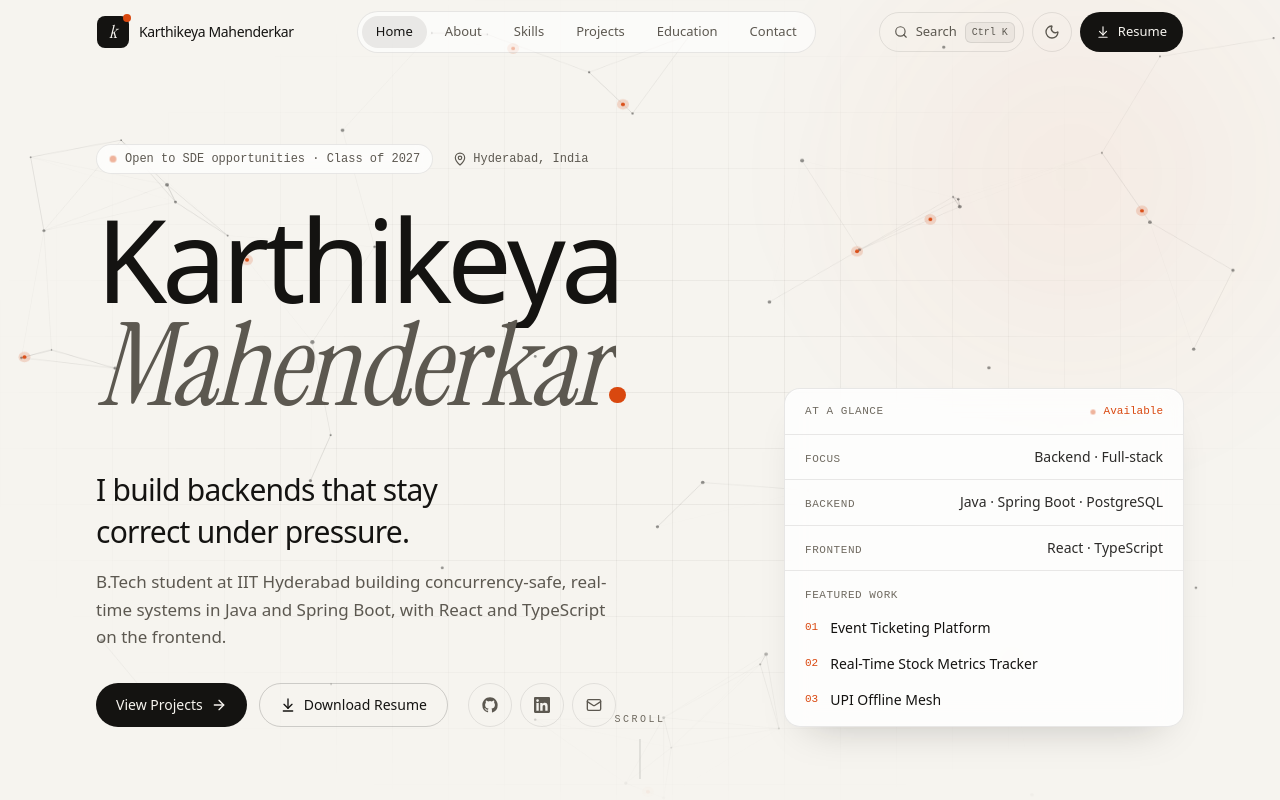
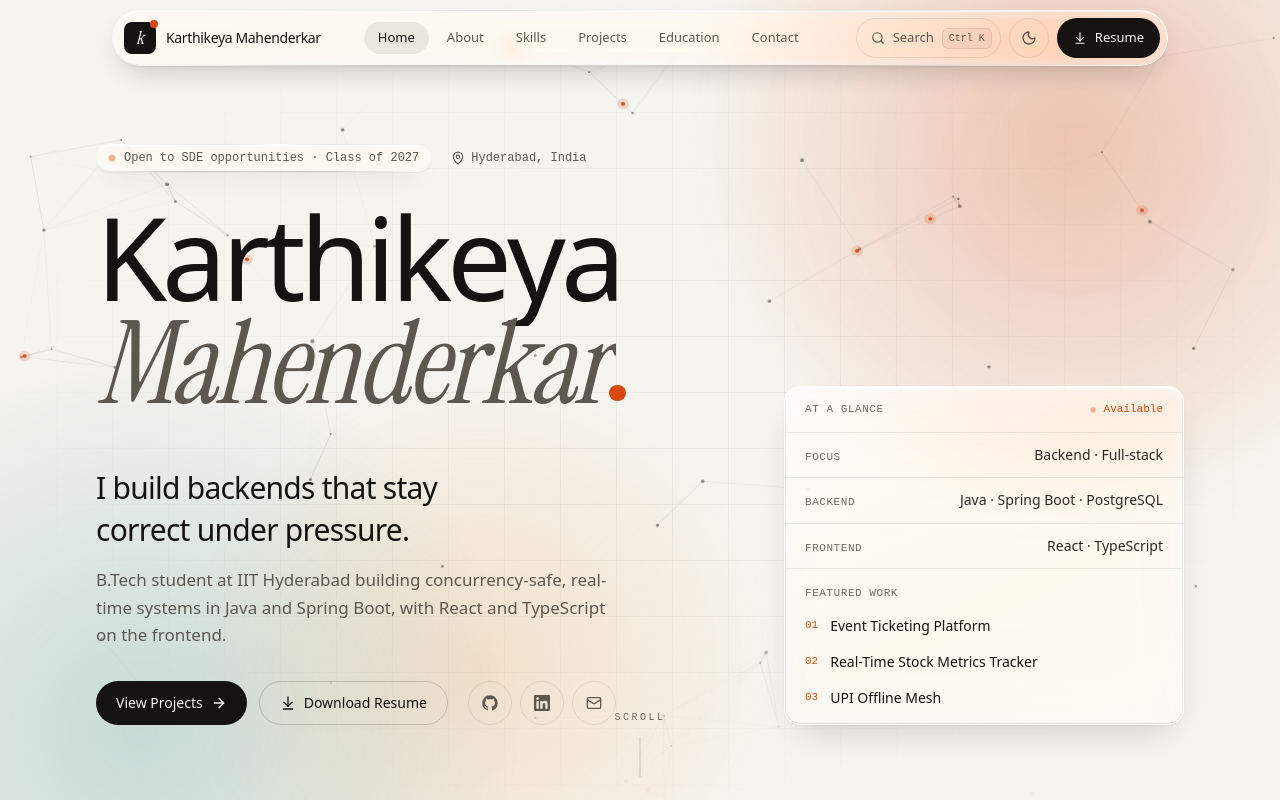
Before and after one commit to karthikeya-mahenderkar/portfolio, a React (Vite) app: page / in a window 1280 px wide. Shown: the top 800 px of the page. Built offline with nearby package versions, Linux system fonts and the light colour scheme.

Commit message:
Liquid glass: floating nav pill, glass cards and overlays, ambient backdrop

```diff
--- a/src/App.tsx
+++ b/src/App.tsx
@@ -20,6 +20,11 @@ export default function App() {
 
   return (
     <MotionConfig reducedMotion="user">
+      <div className="ambient" aria-hidden="true">
+        <span />
+        <span />
+        <span />
+      </div>
       <Navbar theme={theme} onToggleTheme={toggle} />
       <main id="main" tabIndex={-1} className="outline-none">
         <Hero />
@@ -37,7 +42,7 @@ export default function App() {
         offset={24}
         toastOptions={{
           classNames: {
-            toast: '!rounded-xl !border !border-line-strong !bg-elev !text-fg !shadow-card !font-sans',
+            toast: 'glass-thick !rounded-xl !border !text-fg !font-sans',
             description: '!text-muted !font-mono !text-[11px]',
             icon: '!text-accent',
           },
--- a/src/components/CaseStudyExtras.tsx
+++ b/src/components/CaseStudyExtras.tsx
@@ -10,7 +10,7 @@ export function ArchitectureFlow({ steps }: { steps: Project['architecture'] })
     <ol className="flex flex-col items-stretch gap-1.5 md:flex-row md:gap-1" aria-label="Architecture, in request order">
       {steps.map((s, i) => (
         <Fragment key={s.label}>
-          <li className="min-w-0 flex-1 rounded-xl border border-line bg-elev px-3.5 py-3 transition-colors hover:border-line-strong">
+          <li className="glass relative min-w-0 flex-1 rounded-xl border px-3.5 py-3">
             <span className="block font-mono text-[10px] tracking-wider text-accent">{String(i + 1).padStart(2, '0')}</span>
             <span className="mt-1 block text-sm leading-tight font-medium text-fg">{s.label}</span>
             <span className="mt-1 block font-mono text-[10.5px] leading-snug text-subtle">{s.detail}</span>
--- a/src/components/CommandPalette.tsx
+++ b/src/components/CommandPalette.tsx
@@ -67,8 +67,8 @@ export default function CommandPalette({ open, onOpenChange, theme, onToggleThem
       onOpenChange={onOpenChange}
       label="Command menu"
       loop
-      overlayClassName="fixed inset-0 z-[80] bg-black/50 backdrop-blur-sm"
-      contentClassName="fixed top-[12vh] left-1/2 z-[81] w-[calc(100%-2rem)] max-w-xl -translate-x-1/2 overflow-hidden rounded-2xl border border-line-strong bg-elev shadow-2xl outline-none"
+      overlayClassName="fixed inset-0 z-[80] bg-black/30 backdrop-blur-[2px]"
+      contentClassName="fixed top-[12vh] left-1/2 z-[81] w-[calc(100%-2rem)] max-w-xl -translate-x-1/2 glass-thick overflow-hidden rounded-2xl border outline-none"
     >
       <div className="flex items-center gap-3 border-b border-line px-4">
         <span className="font-mono text-xs text-accent" aria-hidden="true">
--- a/src/components/Navbar.tsx
+++ b/src/components/Navbar.tsx
@@ -19,7 +19,6 @@ export function Navbar({ theme, onToggleTheme }: { theme: Theme; onToggleTheme:
   const active = useActiveSection(sectionIds)
   const [open, setOpen] = useState(false)
   const [mac] = useState(isMac)
-  const pill = scrolled && !open
 
   // Lock scroll + close on Escape while the mobile menu is open.
   useEffect(() => {
@@ -36,24 +35,19 @@ export function Navbar({ theme, onToggleTheme }: { theme: Theme; onToggleTheme:
   return (
     <>
     <header
-      className={cn(
-        'fixed inset-x-0 top-0 z-50 border-b transition-colors duration-300',
-        open ? 'border-line bg-bg' : 'border-transparent',
-      )}
+      className="pointer-events-none fixed inset-x-0 top-0 z-50 px-3 pt-2.5"
     >
       <a
         href="#main"
-        className="sr-only rounded-full bg-fg px-4 py-2 text-bg focus:not-sr-only focus:absolute focus:top-3 focus:left-3 focus:z-[70]"
+        className="pointer-events-auto sr-only rounded-full bg-fg px-4 py-2 text-bg focus:not-sr-only focus:absolute focus:top-3 focus:left-3 focus:z-[70]"
       >
         Skip to content
       </a>
       <nav
         aria-label="Primary"
         className={cn(
-          'mx-auto flex items-center justify-between gap-4 border transition-[width,max-width,height,margin,padding,background-color,border-color,box-shadow,border-radius] duration-500 ease-[cubic-bezier(0.22,1,0.36,1)]',
-          pill
-            ? 'mt-2.5 h-14 w-[calc(100%-1.5rem)] max-w-[66rem] rounded-full border-line bg-bg/70 pr-2 pl-3 shadow-card backdrop-blur-xl'
-            : 'h-16 w-full max-w-[72rem] rounded-none border-transparent px-5 sm:px-8',
+          'liquid-glass pointer-events-auto relative mx-auto flex h-14 w-full max-w-[66rem] items-center justify-between gap-4 rounded-full pr-2 pl-3',
+          scrolled && 'is-scrolled',
         )}
       >
         <a href="#home" className="group flex items-center gap-2.5" aria-label={`${profile.name} — home`}>
@@ -64,7 +58,7 @@ export function Navbar({ theme, onToggleTheme }: { theme: Theme; onToggleTheme:
           <span className="hidden text-sm font-medium tracking-tight sm:block">{profile.name}</span>
         </a>
 
-        <ul className={cn('hidden items-center gap-1 rounded-full border p-1 transition-colors duration-500 lg:flex', pill ? 'border-transparent bg-transparent' : 'border-line bg-elev/60')}>
+        <ul className="hidden items-center gap-1 lg:flex">
           {navItems.map((item) => (
             <li key={item.id}>
               <a
@@ -134,7 +128,7 @@ export function Navbar({ theme, onToggleTheme }: { theme: Theme; onToggleTheme:
             exit={{ opacity: 0 }}
             transition={{ duration: 0.2 }}
             data-lenis-prevent
-            className="fixed inset-x-0 top-16 bottom-0 z-40 overflow-y-auto bg-bg lg:hidden"
+            className="glass-thick fixed inset-0 z-40 overflow-y-auto pt-16 lg:hidden"
           >
             <div className="container-page flex h-full flex-col justify-between pt-8 pb-10">
               <ul className="space-y-1">
--- a/src/sections/About.tsx
+++ b/src/sections/About.tsx
@@ -15,7 +15,7 @@ function SubHeading({ children }: { children: string }) {
 
 function DetailsCard() {
   return (
-    <div className="glow-border overflow-hidden rounded-2xl border border-line bg-elev shadow-card">
+    <div className="glass glow-border overflow-hidden rounded-2xl border">
       <div className="flex flex-wrap items-center justify-between gap-3 border-b border-line px-6 py-4">
         <span className="inline-flex items-center gap-2 text-sm font-medium text-fg">
           <GraduationCap className="size-4 text-accent" aria-hidden="true" />
@@ -81,7 +81,7 @@ export function About() {
                   <Reveal delay={i * 0.08} className="h-full">
                     <a
                       href={`#${p.projectId}`}
-                      className="group glow-border flex h-full flex-col rounded-2xl border border-line bg-elev p-6 transition-all duration-300 hover:-translate-y-0.5 hover:border-line-strong hover:shadow-card"
+                      className="group glass glow-border flex h-full flex-col rounded-2xl border p-6 duration-300 hover:-translate-y-0.5"
                     >
                       <div className="mb-6 flex items-center justify-between gap-3">
                         <span className="grid size-10 place-items-center rounded-xl border border-line text-muted transition-colors duration-300 group-hover:border-accent/40 group-hover:text-accent">
--- a/src/sections/Education.tsx
+++ b/src/sections/Education.tsx
@@ -31,7 +31,7 @@ export function Education() {
             <div className="relative">
               <span aria-hidden="true" className="absolute top-7 -left-9 size-[15px] rounded-full border-[3px] border-bg bg-accent ring-1 ring-accent sm:-left-12" />
               <Reveal>
-                <article className="group glow-border rounded-2xl border border-line bg-bg p-6 transition-colors duration-300 hover:border-line-strong sm:p-8">
+                <article className="group glass glow-border rounded-2xl border p-6 duration-300 sm:p-8">
                   <div className="flex flex-wrap items-center justify-between gap-3">
                     <span className="inline-flex items-center gap-2 rounded-full bg-accent-soft px-3 py-1 font-mono text-[11px] text-accent">
                       <GraduationCap className="size-3.5" /> Currently pursuing
@@ -56,7 +56,7 @@ export function Education() {
                 <p className="mb-3 font-mono text-[11px] tracking-wider text-subtle uppercase">Schooling</p>
                 <ul className="grid gap-3 sm:grid-cols-2">
                   {schooling.map((s) => (
-                    <li key={s.institution} className="rounded-xl border border-line bg-bg px-5 py-4 transition-colors duration-300 hover:border-line-strong">
+                    <li key={s.institution} className="glass relative rounded-xl border px-5 py-4 duration-300">
                       <div className="flex items-baseline justify-between gap-3">
                         <h3 className="font-medium tracking-tight">{s.institution}</h3>
                         <span className="shrink-0 font-mono text-[11px] text-subtle">{s.year}</span>
@@ -73,7 +73,7 @@ export function Education() {
           </div>
 
           <Reveal delay={0.12} className="lg:col-span-4">
-            <div className="rounded-2xl border border-line bg-bg p-7 transition-colors duration-300 hover:border-line-strong">
+            <div className="glass relative rounded-2xl border p-7 duration-300">
               <span className="mb-5 grid size-10 place-items-center rounded-xl bg-accent-soft text-accent">
                 <Sparkles className="size-[18px]" />
               </span>
--- a/src/sections/Hero.tsx
+++ b/src/sections/Hero.tsx
@@ -20,7 +20,7 @@ const glance = [
 /** Compact "at a glance" card — gives the hero a right-hand focal point. */
 function NowCard() {
   return (
-    <div className="glow-border w-full overflow-hidden rounded-2xl border border-line bg-elev/80 shadow-card backdrop-blur-md lg:w-[25rem]">
+    <div className="glass glow-border w-full overflow-hidden rounded-2xl border lg:w-[25rem]">
       <div className="flex items-center justify-between border-b border-line px-5 py-3.5">
         <span className="font-mono text-[11px] tracking-wider text-subtle uppercase">At a glance</span>
         <span className="inline-flex items-center gap-2 font-mono text-[11px] text-accent">
@@ -80,7 +80,7 @@ export function Hero() {
 
       <div className="container-page relative z-10 flex flex-1 flex-col justify-center py-14 md:py-20">
         <motion.div {...rise(0.05)} className="mb-8 flex flex-wrap items-center gap-x-5 gap-y-3 font-mono text-xs text-muted">
-          <span className="inline-flex items-center gap-2 rounded-full border border-line bg-elev/70 px-3 py-1.5 backdrop-blur">
+          <span className="liquid-glass relative inline-flex items-center gap-2 rounded-full px-3 py-1.5">
             <span className="size-2 rounded-full bg-accent [animation:pulse-dot_2s_ease-in-out_infinite]" />
             Open to SDE opportunities · Class of {profile.graduation}
           </span>
--- a/src/sections/Projects.tsx
+++ b/src/sections/Projects.tsx
@@ -222,7 +222,7 @@ function CaseStudy({ project, onClose, fromLink = false }: { project: Project; o
       <motion.div
         key="backdrop"
         aria-hidden="true"
-        className="fixed inset-0 z-[90] bg-bg/85 backdrop-blur-md"
+        className="fixed inset-0 z-[90] bg-bg/70 backdrop-blur-2xl backdrop-saturate-150"
         initial={{ opacity: 0 }}
         animate={{ opacity: 1 }}
         exit={{ opacity: 0, transition: { duration: 0.3 } }}
@@ -251,7 +251,7 @@ function CaseStudy({ project, onClose, fromLink = false }: { project: Project; o
               type="button"
               onClick={onClose}
               aria-label="Close case study"
-              className="grid size-11 shrink-0 place-items-center rounded-full border border-line-strong bg-elev text-muted transition-colors hover:border-fg/40 hover:text-fg"
+              className="liquid-glass relative grid size-11 shrink-0 place-items-center rounded-full text-muted transition-colors hover:text-fg"
             >
               <X className="size-4" />
             </button>
--- a/src/sections/Skills.tsx
+++ b/src/sections/Skills.tsx
@@ -65,7 +65,7 @@ export function Skills() {
                 <Reveal
                   delay={(i % 3) * 0.06}
                   className={cn(
-                    'group glow-border h-full rounded-2xl border border-line bg-bg p-6 transition-all duration-300 hover:-translate-y-0.5 hover:border-line-strong hover:shadow-card sm:p-7',
+                    'group glass glow-border h-full rounded-2xl border p-6 duration-300 hover:-translate-y-0.5 sm:p-7',
                     wide && 'lg:flex lg:items-center lg:gap-10',
                   )}
                 >
--- a/src/styles/index.css
+++ b/src/styles/index.css
@@ -215,3 +215,264 @@
     transform: scale(0.85);
   }
 }
+
+/* ── Liquid glass (iOS 26 style) ───────────────────────────── */
+/* A thin, highly transparent lens: strong saturate+blur vibrancy, a
+   specular rim that is brighter top-left and bottom-right, a soft
+   inner glow along the top edge, and a diffuse drop shadow. */
+.liquid-glass {
+  --lg-tint: rgb(255 255 255 / 0.08);
+  --lg-rim-a: rgb(255 255 255 / 0.95);
+  --lg-rim-b: rgb(255 255 255 / 0.15);
+  --lg-glow: rgb(255 255 255 / 0.55);
+  --lg-shade: rgb(0 0 0 / 0.06);
+  --lg-drop: 0 10px 30px -10px rgb(20 19 17 / 0.25), 0 2px 6px -2px rgb(20 19 17 / 0.08);
+  isolation: isolate;
+  background:
+    radial-gradient(120% 140% at 20% -40%, rgb(255 255 255 / 0.18), transparent 55%),
+    var(--lg-tint);
+  -webkit-backdrop-filter: blur(10px) saturate(200%) brightness(1.02);
+  backdrop-filter: blur(10px) saturate(200%) brightness(1.02);
+  box-shadow:
+    inset 0 1px 0.5px var(--lg-glow),
+    inset 0 -1px 1px var(--lg-shade),
+    inset 0 0 12px rgb(255 255 255 / 0.08),
+    var(--lg-drop);
+  transition: background-color 0.4s, box-shadow 0.4s;
+}
+/* Specular rim: a 1px gradient border painted via mask. */
+.liquid-glass::before {
+  content: '';
+  position: absolute;
+  inset: 0;
+  border-radius: inherit;
+  padding: 1px;
+  background: linear-gradient(
+    135deg,
+    var(--lg-rim-a) 0%,
+    var(--lg-rim-b) 35%,
+    transparent 50%,
+    var(--lg-rim-b) 65%,
+    var(--lg-rim-a) 100%
+  );
+  -webkit-mask: linear-gradient(#000 0 0) content-box, linear-gradient(#000 0 0);
+  -webkit-mask-composite: xor;
+  mask-composite: exclude;
+  pointer-events: none;
+  z-index: -1;
+}
+/* Once content scrolls beneath, the lens gets slightly more body so
+   text on the bar stays legible over busy sections. */
+.liquid-glass.is-scrolled {
+  --lg-tint: rgb(255 255 255 / 0.2);
+}
+[data-theme='dark'] .liquid-glass {
+  --lg-tint: rgb(40 40 44 / 0.28);
+  --lg-rim-a: rgb(255 255 255 / 0.4);
+  --lg-rim-b: rgb(255 255 255 / 0.06);
+  --lg-glow: rgb(255 255 255 / 0.18);
+  --lg-shade: rgb(0 0 0 / 0.35);
+  --lg-drop: 0 12px 34px -10px rgb(0 0 0 / 0.7), 0 2px 6px -2px rgb(0 0 0 / 0.4);
+  background:
+    radial-gradient(120% 140% at 20% -40%, rgb(255 255 255 / 0.08), transparent 55%),
+    var(--lg-tint);
+  -webkit-backdrop-filter: blur(14px) saturate(170%) brightness(0.92);
+  backdrop-filter: blur(14px) saturate(170%) brightness(0.92);
+}
+[data-theme='dark'] .liquid-glass.is-scrolled {
+  --lg-tint: rgb(30 30 33 / 0.5);
+}
+@supports not ((backdrop-filter: blur(1px)) or (-webkit-backdrop-filter: blur(1px))) {
+  .liquid-glass,
+  [data-theme='dark'] .liquid-glass {
+    background: var(--bg-elev);
+  }
+}
+
+/* ── Liquid glass: cards and overlays ──────────────────────── */
+/* Same lens as the nav, in two thicknesses:
+   .glass        — cards sitting in page flow (thin, content shows through)
+   .glass-thick  — overlays that need legibility over anything (palette,
+                   menus, dialogs, toasts) */
+.glass,
+.glass-thick {
+  --lg-tint: rgb(255 255 255 / 0.38);
+  --lg-blur: 18px;
+  --lg-rim-a: rgb(255 255 255 / 0.9);
+  --lg-rim-b: rgb(255 255 255 / 0.2);
+  --lg-glow: rgb(255 255 255 / 0.7);
+  --lg-shade: rgb(20 19 17 / 0.05);
+  --lg-drop: 0 18px 40px -24px rgb(20 19 17 / 0.28);
+  isolation: isolate;
+  border-color: rgb(255 255 255 / 0.5);
+  background:
+    linear-gradient(160deg, rgb(255 255 255 / 0.3), transparent 40%),
+    var(--lg-tint);
+  -webkit-backdrop-filter: blur(var(--lg-blur)) saturate(180%);
+  backdrop-filter: blur(var(--lg-blur)) saturate(180%);
+  box-shadow:
+    inset 0 1px 0.5px var(--lg-glow),
+    inset 0 -1px 1px var(--lg-shade),
+    var(--lg-drop);
+  transition-property: transform, border-color, box-shadow, background-color;
+}
+.glass-thick {
+  --lg-tint: rgb(250 249 246 / 0.72);
+  --lg-blur: 28px;
+  --lg-drop: 0 30px 80px -20px rgb(20 19 17 / 0.4);
+}
+.glass::before,
+.glass-thick::before {
+  content: '';
+  position: absolute;
+  inset: -1px;
+  border-radius: inherit;
+  padding: 1px;
+  background: linear-gradient(
+    135deg,
+    var(--lg-rim-a) 0%,
+    var(--lg-rim-b) 30%,
+    transparent 50%,
+    var(--lg-rim-b) 70%,
+    var(--lg-rim-a) 100%
+  );
+  -webkit-mask: linear-gradient(#000 0 0) content-box, linear-gradient(#000 0 0);
+  -webkit-mask-composite: xor;
+  mask-composite: exclude;
+  pointer-events: none;
+  z-index: 1;
+}
+.glass:hover {
+  --lg-tint: rgb(255 255 255 / 0.5);
+  --lg-drop: 0 24px 48px -24px rgb(20 19 17 / 0.35);
+}
+[data-theme='dark'] :is(.glass, .glass-thick) {
+  --lg-tint: rgb(255 255 255 / 0.035);
+  --lg-rim-a: rgb(255 255 255 / 0.28);
+  --lg-rim-b: rgb(255 255 255 / 0.05);
+  --lg-glow: rgb(255 255 255 / 0.1);
+  --lg-shade: rgb(0 0 0 / 0.4);
+  --lg-drop: 0 24px 50px -24px rgb(0 0 0 / 0.8);
+  border-color: rgb(255 255 255 / 0.07);
+  background:
+    linear-gradient(160deg, rgb(255 255 255 / 0.05), transparent 40%),
+    var(--lg-tint);
+}
+[data-theme='dark'] .glass-thick {
+  --lg-tint: rgb(24 24 26 / 0.72);
+  --lg-drop: 0 30px 80px -20px rgb(0 0 0 / 0.85);
+}
+[data-theme='dark'] .glass:hover {
+  --lg-tint: rgb(255 255 255 / 0.06);
+}
+/* Light mode: white glass on a near-white page has no contrast, so the
+   lens is defined by its edges instead — a crisp bright rim, a faint dark
+   refraction line along the rim, an inner edge glow and a tighter shadow. */
+:root:not([data-theme='dark']) :is(.glass, .glass-thick, .liquid-glass) {
+  --lg-rim-a: rgb(255 255 255 / 1);
+  --lg-rim-b: rgb(20 19 17 / 0.1);
+  --lg-edge: rgb(20 19 17 / 0.07);
+}
+:root:not([data-theme='dark']) .glass {
+  --lg-tint: rgb(255 255 255 / 0.2);
+  --lg-blur: 22px;
+  border-color: rgb(255 255 255 / 0.75);
+  background:
+    linear-gradient(155deg, rgb(255 255 255 / 0.55) 0%, rgb(255 255 255 / 0.12) 38%, rgb(255 255 255 / 0) 60%, rgb(255 255 255 / 0.18) 100%),
+    var(--lg-tint);
+  -webkit-backdrop-filter: blur(var(--lg-blur)) saturate(220%) contrast(1.04);
+  backdrop-filter: blur(var(--lg-blur)) saturate(220%) contrast(1.04);
+  box-shadow:
+    inset 0 1.5px 1px rgb(255 255 255 / 1),
+    inset 0 -1px 1px rgb(20 19 17 / 0.07),
+    inset 0 0 0 1px var(--lg-edge),
+    inset 0 0 24px rgb(255 255 255 / 0.45),
+    0 1px 2px rgb(20 19 17 / 0.06),
+    0 16px 36px -16px rgb(20 19 17 / 0.22);
+}
+:root:not([data-theme='dark']) .glass:hover {
+  --lg-tint: rgb(255 255 255 / 0.32);
+}
+:root:not([data-theme='dark']) .glass-thick {
+  box-shadow:
+    inset 0 1.5px 1px rgb(255 255 255 / 1),
+    inset 0 0 0 1px var(--lg-edge),
+    inset 0 0 30px rgb(255 255 255 / 0.5),
+    0 30px 80px -20px rgb(20 19 17 / 0.4);
+}
+:root:not([data-theme='dark']) .liquid-glass {
+  --lg-tint: rgb(255 255 255 / 0.14);
+  box-shadow:
+    inset 0 1.5px 1px rgb(255 255 255 / 1),
+    inset 0 -1px 1px rgb(20 19 17 / 0.08),
+    inset 0 0 0 1px var(--lg-edge),
+    inset 0 0 16px rgb(255 255 255 / 0.5),
+    0 1px 2px rgb(20 19 17 / 0.06),
+    0 12px 30px -12px rgb(20 19 17 / 0.28);
+}
+:root:not([data-theme='dark']) .liquid-glass.is-scrolled {
+  --lg-tint: rgb(255 255 255 / 0.28);
+}
+
+@supports not ((backdrop-filter: blur(1px)) or (-webkit-backdrop-filter: blur(1px))) {
+  .glass,
+  .glass-thick,
+  [data-theme='dark'] :is(.glass, .glass-thick) {
+    background: var(--bg-elev);
+  }
+}
+
+/* Ambient light behind the page — gives the glass something to refract. */
+.ambient {
+  position: fixed;
+  inset: 0;
+  z-index: -1;
+  pointer-events: none;
+  overflow: hidden;
+}
+.ambient > span {
+  position: absolute;
+  width: 60vmax;
+  height: 60vmax;
+  border-radius: 50%;
+  will-change: transform;
+}
+.ambient > span:nth-child(1) {
+  top: -20vmax;
+  right: -15vmax;
+  background: radial-gradient(closest-side, rgb(217 72 15 / 0.24), transparent);
+  animation: ambient-a 38s ease-in-out infinite alternate;
+}
+.ambient > span:nth-child(2) {
+  bottom: -25vmax;
+  left: -20vmax;
+  background: radial-gradient(closest-side, rgb(15 118 110 / 0.2), transparent);
+  animation: ambient-b 46s ease-in-out infinite alternate;
+}
+.ambient > span:nth-child(3) {
+  top: 30%;
+  left: 35%;
+  width: 40vmax;
+  height: 40vmax;
+  background: radial-gradient(closest-side, rgb(230 150 60 / 0.2), transparent);
+  animation: ambient-a 54s ease-in-out infinite alternate-reverse;
+}
+[data-theme='dark'] .ambient > span:nth-child(1) {
+  background: radial-gradient(closest-side, rgb(255 122 61 / 0.1), transparent);
+}
+[data-theme='dark'] .ambient > span:nth-child(2) {
+  background: radial-gradient(closest-side, rgb(94 234 212 / 0.06), transparent);
+}
+[data-theme='dark'] .ambient > span:nth-child(3) {
+  background: radial-gradient(closest-side, rgb(255 160 90 / 0.05), transparent);
+}
+@keyframes ambient-a {
+  to {
+    transform: translate(-18vw, 22vh) scale(1.15);
+  }
+}
+@keyframes ambient-b {
+  to {
+    transform: translate(20vw, -18vh) scale(0.9);
+  }
+}
```
Also changed, not shown: src/sections/Contact.tsx (+4 -4 lines).
